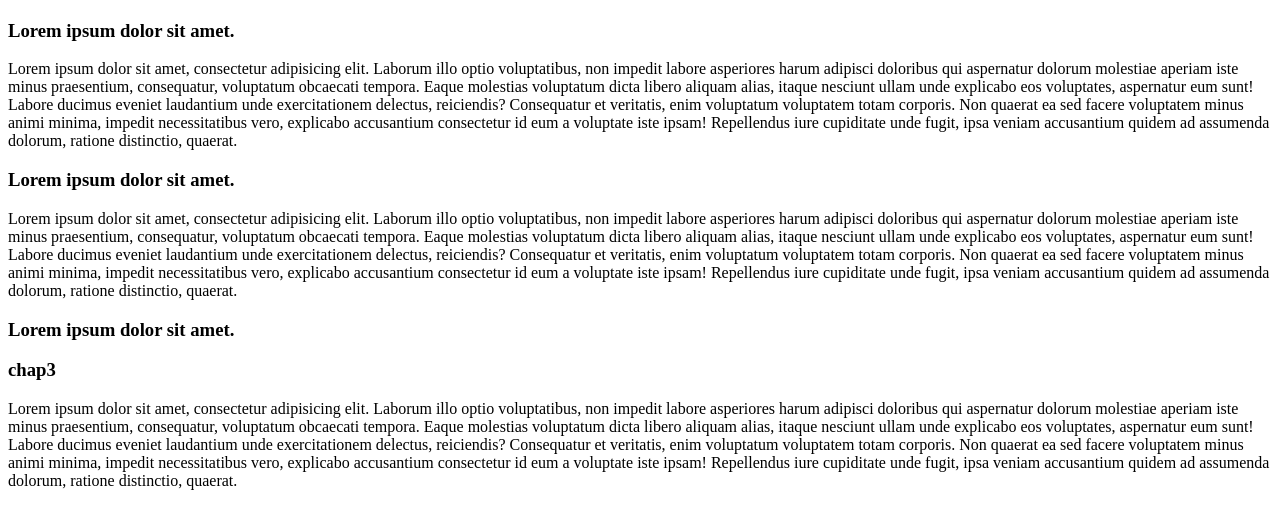
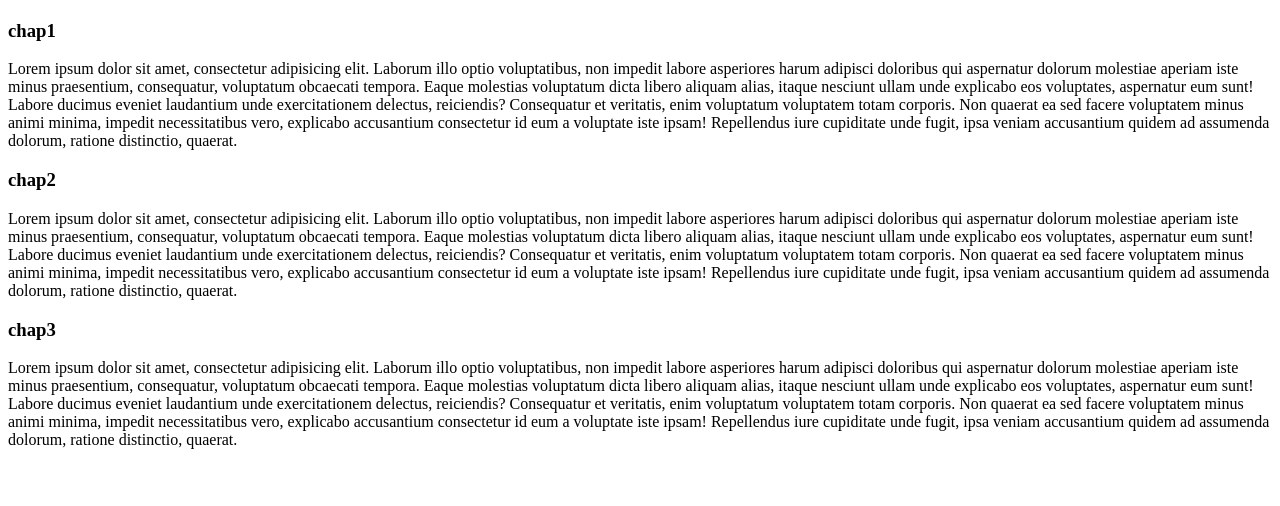
Before and after one commit to yoohyunsun-eng/web2019, a plain HTML site: page html/20191029/index.html in a window 1280 px wide. Shown: the part 344-850 px from the top of the page. After the commit the page ends 809 px from the top, so only its background shows below. Drawn offline with Linux system fonts and the light colour scheme.

Commit message:
Update index.html

```diff
--- a/html/20191029/index.html
+++ b/html/20191029/index.html
@@ -14,12 +14,11 @@
 		<iframe width="560" height="315" src="https://www.youtube.com/embed/tdXY3BoLYDQ" frameborder="0" allow="accelerometer; autoplay; encrypted-media; gyroscope; picture-in-picture" allowfullscreen></iframe>
 	</div>
 	<!-- chap1 start -->
-	<h3>Lorem ipsum dolor sit amet.</h3>
+	<p id="chap1"><h3>chap1</h3 id="#top">
 	<p id=chapter1>Lorem ipsum dolor sit amet, consectetur adipisicing elit. Laborum illo optio voluptatibus, non impedit labore asperiores harum adipisci doloribus qui aspernatur dolorum molestiae aperiam iste minus praesentium, consequatur, voluptatum obcaecati tempora. Eaque molestias voluptatum dicta libero aliquam alias, itaque nesciunt ullam unde explicabo eos voluptates, aspernatur eum sunt! Labore ducimus eveniet laudantium unde exercitationem delectus, reiciendis? Consequatur et veritatis, enim voluptatum voluptatem totam corporis. Non quaerat ea sed facere voluptatem minus animi minima, impedit necessitatibus vero, explicabo accusantium consectetur id eum a voluptate iste ipsam! Repellendus iure cupiditate unde fugit, ipsa veniam accusantium quidem ad assumenda dolorum, ratione distinctio, quaerat.</p>
 	<!-- chap end -->
-	<h3>Lorem ipsum dolor sit amet.</h3>
+	<p id="chap2"><h3>chap2</h3 id="#top">
 	<p id=chapter2>Lorem ipsum dolor sit amet, consectetur adipisicing elit. Laborum illo optio voluptatibus, non impedit labore asperiores harum adipisci doloribus qui aspernatur dolorum molestiae aperiam iste minus praesentium, consequatur, voluptatum obcaecati tempora. Eaque molestias voluptatum dicta libero aliquam alias, itaque nesciunt ullam unde explicabo eos voluptates, aspernatur eum sunt! Labore ducimus eveniet laudantium unde exercitationem delectus, reiciendis? Consequatur et veritatis, enim voluptatum voluptatem totam corporis. Non quaerat ea sed facere voluptatem minus animi minima, impedit necessitatibus vero, explicabo accusantium consectetur id eum a voluptate iste ipsam! Repellendus iure cupiditate unde fugit, ipsa veniam accusantium quidem ad assumenda dolorum, ratione distinctio, quaerat.</p>
-	<h3>Lorem ipsum dolor sit amet.</h3>
 	<p id="chap3"><h3>chap3</h3 id="#top">Lorem ipsum dolor sit amet, consectetur adipisicing elit. Laborum illo optio voluptatibus, non impedit labore asperiores harum adipisci doloribus qui aspernatur dolorum molestiae aperiam iste minus praesentium, consequatur, voluptatum obcaecati tempora. Eaque molestias voluptatum dicta libero aliquam alias, itaque nesciunt ullam unde explicabo eos voluptates, aspernatur eum sunt! Labore ducimus eveniet laudantium unde exercitationem delectus, reiciendis? Consequatur et veritatis, enim voluptatum voluptatem totam corporis. Non quaerat ea sed facere voluptatem minus animi minima, impedit necessitatibus vero, explicabo accusantium consectetur id eum a voluptate iste ipsam! Repellendus iure cupiditate unde fugit, ipsa veniam accusantium quidem ad assumenda dolorum, ratione distinctio, quaerat.</p>
 </body>
 </html>
```
